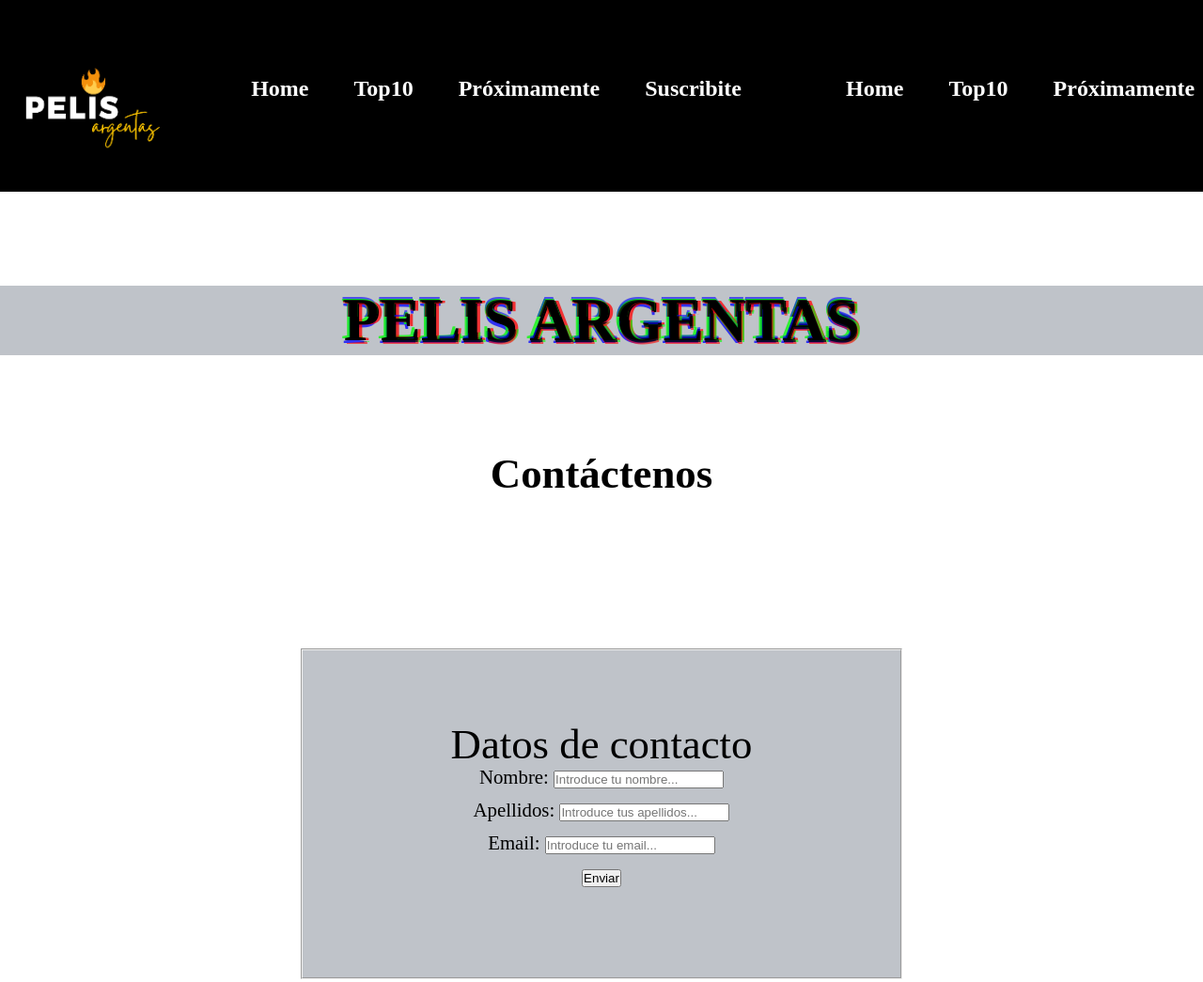
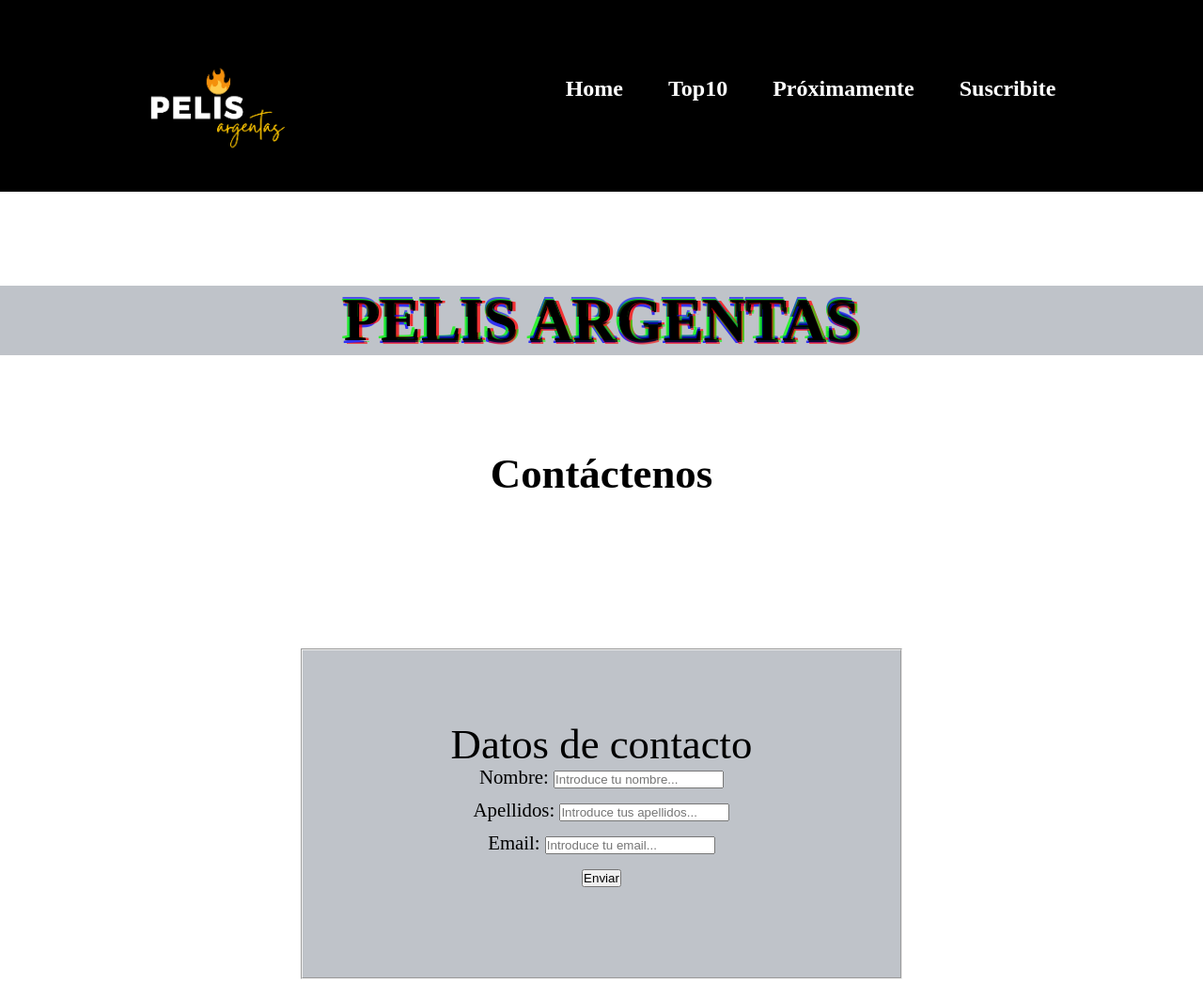
Before and after one commit to MaximilianoLuongo/TPO_Grupal, a plain HTML site: page suscribite.html in a window 1280 px wide. Shown: the top 1045 px of the page at 94% size. Drawn offline with Linux system fonts and the light colour scheme.

Commit message:
"update"

```diff
--- a/suscribite.html
+++ b/suscribite.html
@@ -12,17 +12,6 @@
 <body>
     <div class="header">
         <img src="/imagenes/logo2.png" alt="">
-<<<<<<< HEAD
-        <div class="nav">
-            <ul>
-                <li><a href="index.html"> Home </a></li>
-                <li><a href="top10.html"> Top10 </a></li>
-                <li><a href="proximamente.html"> Próximamente </a></li>
-                <li><a href="suscribite.html"> Suscribite </a></li> <!-- Formulario -->
-            </ul>
-        </div>
-
-=======
           <div class="nav">
                 <ul>
                     <li><a href="index2.html"> Home </a></li>
@@ -32,7 +21,6 @@
                 </ul>
           </div>
 
->>>>>>> 5f0f386f7c01db98685fbb552275ab095f0bdd20
     </div>
     <section class="subtitulos">
         <main class="main">
```
